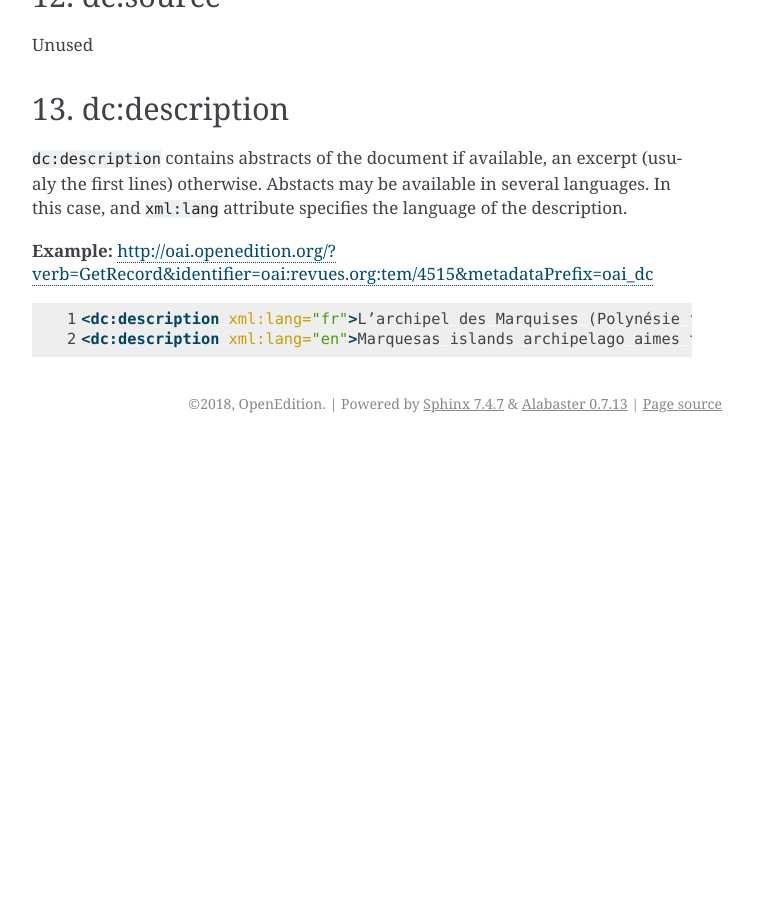
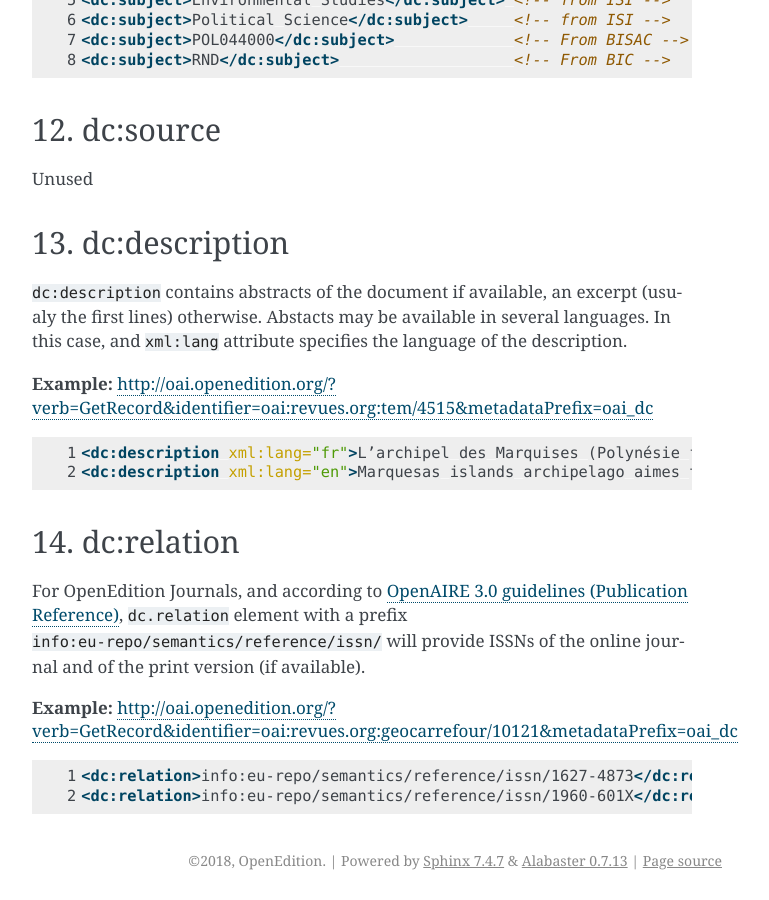
Before and after one commit to PatGendre/oai-openedition, a Sphinx documentation site: the page built from docs/source/oai_dc.rst, in a window 1280 px wide and 900 px high, scrolled down 6108 px. Shown: the whole window, without its empty margins (388-1157 px from the left). Built offline with Sphinx 7.4.7, drawn with Linux system fonts in a browser that asks for light colours; before the commit the page ends 6551 px from its top, so only the background shows below that; some of the changed text lies outside the part shown.

Commit message:
oai_dc: dc:relation

```diff
--- a/docs/source/oai_dc.rst
+++ b/docs/source/oai_dc.rst
@@ -21,7 +21,16 @@ http://oai.openedition.org/?verb=GetRecord&identifier=oai:books.openedition.org:
 
 3. dc:contibutor
 -----------------
-Unused
+
+Scientific and academic editor of the document. Available for OpenEdition Journals and OpenEdition Books.
+
+**Example:** http://oai.openedition.org/?verb=GetRecord&identifier=oai:books.openedition.org:cvz/3321&metadataPrefix=oai_dc
+
+.. code-block:: xml
+    :linenos:
+
+    <dc:contributor>Alvarez Roblin, David</dc:contributor>
+    <dc:contributor>Biaggini, Olivier</dc:contributor>
 
 
 4. dc:date
@@ -296,3 +305,16 @@ Unused
 
     <dc:description xml:lang="fr">L’archipel des Marquises (Polynésie française) construit son projet de développement territorial, y figurent deux projets d’excellence : l’inscription de l’archipel sur la liste du patrimoine mondial de l’UNESCO et la création d’une aire marine protégée. Dans ce contexte, un programme de recherche partenarial et participatif portant sur le patrimoine lié à la mer aux Marquises (PALIMMA) a contribué à identifier les connaissances présentes dans la bibliographie et à construire des données avec la population. Il s’agissait de déterminer quels étaient les patrimoines liés à la mer pour les Marquisiens, les éventuelles menaces afférentes et les pistes de gestion. Au-delà de la production de connaissance, ce programme, porté par la société marquisienne, a participé à la construction des territoires, à renforcer la capacité des populations à intervenir dans les débats et à la construction de liens entre individus et institutions.</dc:description>
     <dc:description xml:lang="en">Marquesas islands archipelago aimes to built its territorial development project in particular thanks to become listed as a world heritage site by UNESCO and the establishment of a marine protected area. In this context, a research programme was carried out. It was a partenarial and partipatory research about maritime heritage in Marquesas (PALIMMA). The objectives were to identify knowledge in the bibliography and to built data with the population (what heritage, what threats and what managerial solutions). Beyond knowledge production, this research programme, with marquisian local community, showed how important it is in ordrer to reach a balanced territorial development, to foster the empowerment of local population and to build relationships between individuals and institutions. A research program like PALIMMA can help to aim those objectives.</dc:description>
+
+14. dc:relation
+----------------------------
+
+For OpenEdition Journals, and according to `OpenAIRE 3.0 guidelines (Publication Reference) <https://guidelines.openaire.eu/en/latest/literature/field_publicationreference.html>`_, ``dc.relation`` element with a prefix ``info:eu-repo/semantics/reference/issn/`` will provide ISSNs of the online journal and of the print version (if available).
+
+**Example:** http://oai.openedition.org/?verb=GetRecord&identifier=oai:revues.org:geocarrefour/10121&metadataPrefix=oai_dc
+
+.. code-block:: xml
+    :linenos:
+
+    <dc:relation>info:eu-repo/semantics/reference/issn/1627-4873</dc:relation>
+    <dc:relation>info:eu-repo/semantics/reference/issn/1960-601X</dc:relation>
```
Also changed, not shown: other parts of docs/source/oai_dc.rst (+1 -1 lines).
